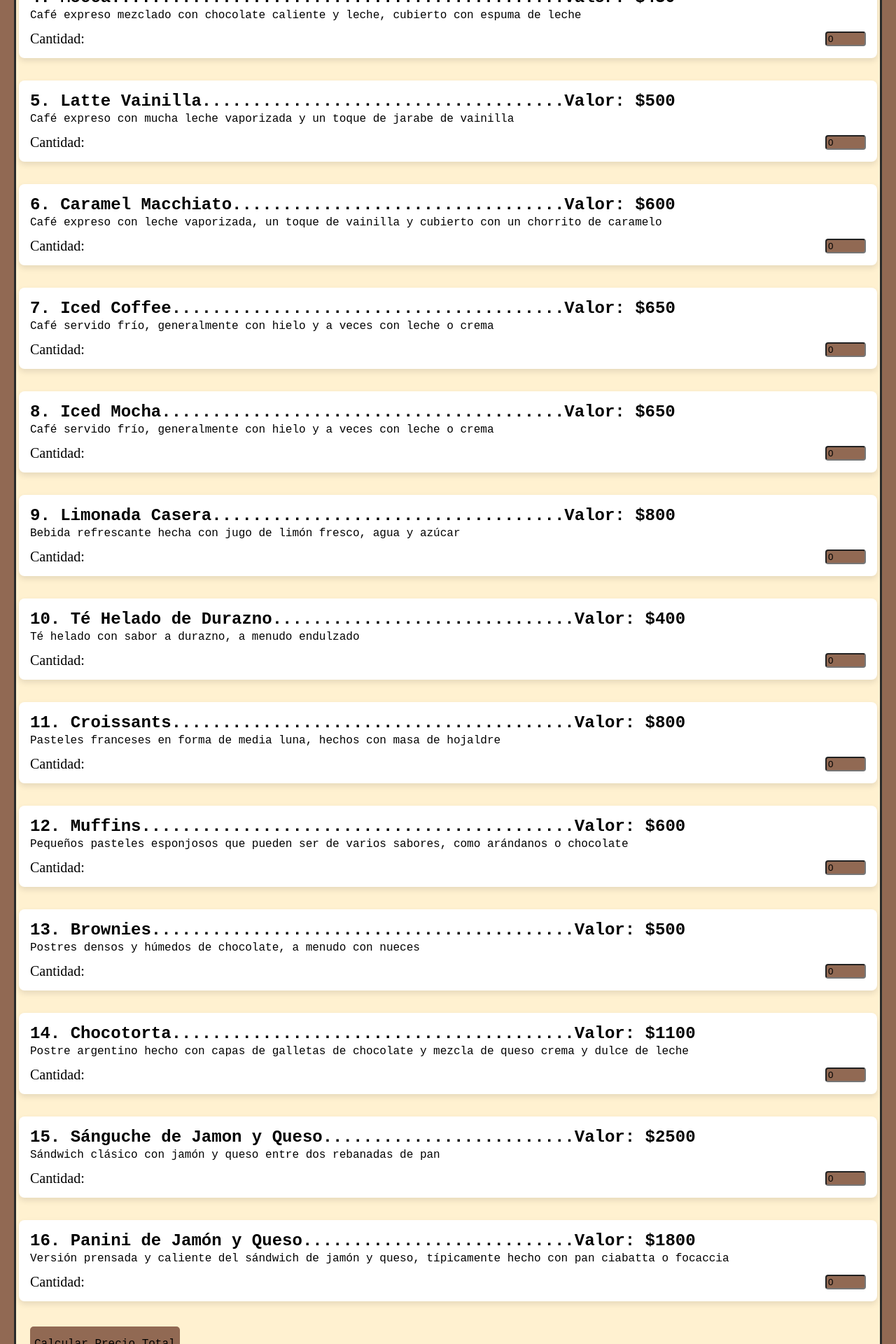
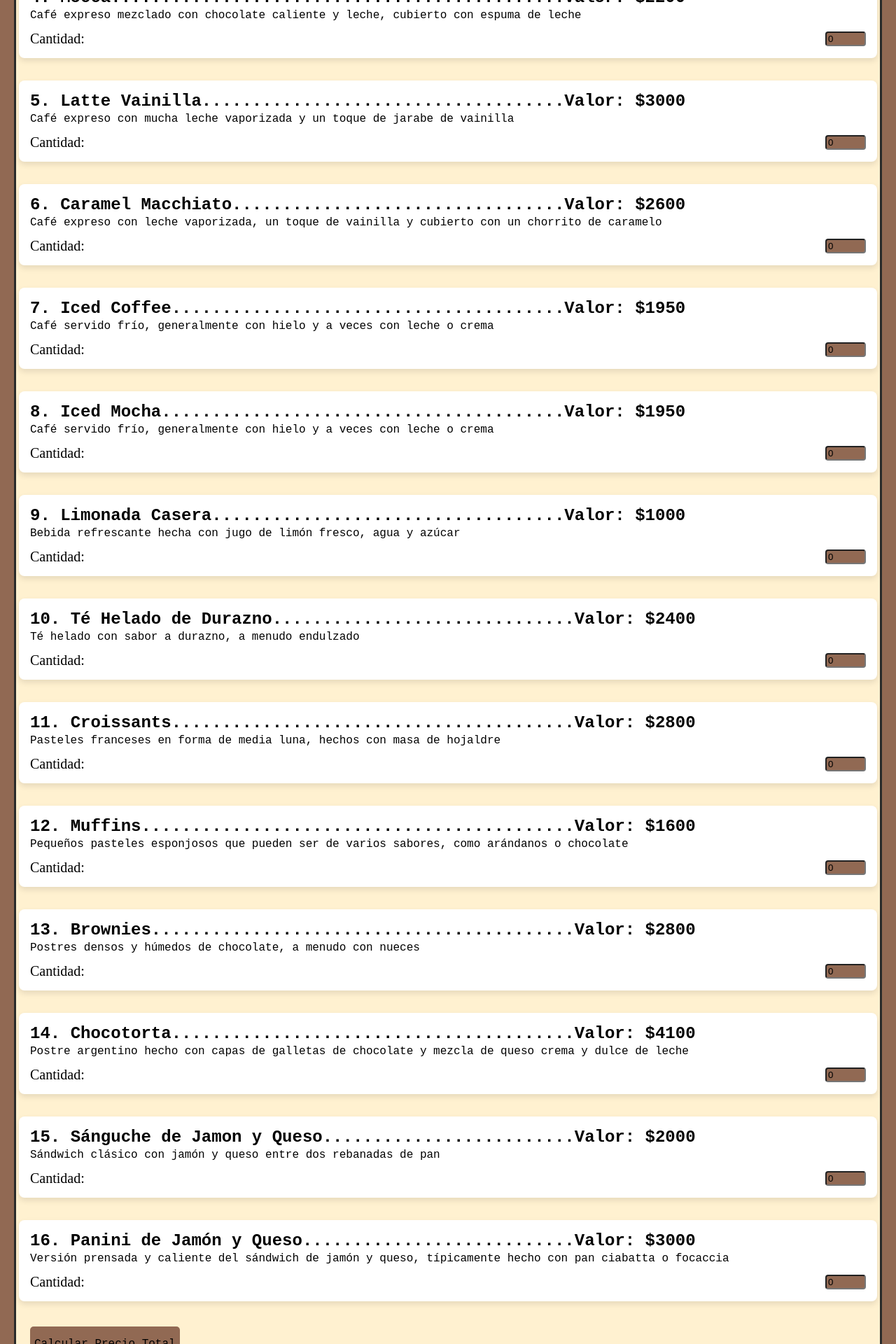
Before and after one commit to MaauroSaavedra/Grupo-ciu, a React (Vite) app in the folder segundo-parcial/: page /menu in a window 1280 px wide. Shown: the part 780-2700 px from the top of the page at 70% size. Built offline with nearby package versions, Linux system fonts and the light colour scheme.

Commit message:
preciosActualizados

```diff
--- a/segundo-parcial/src/Paginas/Menu.jsx
+++ b/segundo-parcial/src/Paginas/Menu.jsx
@@ -3,23 +3,23 @@ import React, {useState} from "react"
 const Menu = () => {
 
     const menuCafeteria = [
-        { id: 1, nombre: 'Espreso', precio: 200.0, descripcion: 'Café concentrado y fuerte preparado forzando agua caliente a través de granos de café finamente molidos.' },
-        { id: 2, nombre: 'Americano', precio: 250.0, descripcion: 'Café expreso diluido con agua caliente, lo que le da un sabor más suave' },
-        { id: 3, nombre: 'Capuchino', precio: 400.0, descripcion: 'Café expreso con partes iguales de espuma de leche y leche vaporizada' },
-        { id: 4, nombre: 'Mocca', precio: 430.0, descripcion: 'Café expreso mezclado con chocolate caliente y leche, cubierto con espuma de leche' },
-        { id: 5, nombre: 'Latte Vainilla', precio: 500.0, descripcion: 'Café expreso con mucha leche vaporizada y un toque de jarabe de vainilla' },
-        { id: 6, nombre: 'Caramel Macchiato', precio: 600.0, descripcion: 'Café expreso con leche vaporizada, un toque de vainilla y cubierto con un chorrito de caramelo' },
-        { id: 7, nombre: 'Iced Coffee', precio: 650.0, descripcion: 'Café servido frío, generalmente con hielo y a veces con leche o crema' },
-        { id: 8, nombre: 'Iced Mocha', precio: 650.0, descripcion: 'Café servido frío, generalmente con hielo y a veces con leche o crema' },
-        { id: 9, nombre: 'Limonada Casera', precio: 800.0, descripcion: 'Bebida refrescante hecha con jugo de limón fresco, agua y azúcar' },
-        { id: 10, nombre: 'Té Helado de Durazno', precio: 400.0, descripcion: 'Té helado con sabor a durazno, a menudo endulzado' },
-        { id: 11, nombre: 'Croissants', precio: 800.0, descripcion: 'Pasteles franceses en forma de media luna, hechos con masa de hojaldre' },
-        { id: 12, nombre: 'Muffins', precio: 600.0, descripcion: 'Pequeños pasteles esponjosos que pueden ser de varios sabores, como arándanos o chocolate' },
-        { id: 13, nombre: 'Brownies', precio: 500.0, descripcion: 'Postres densos y húmedos de chocolate, a menudo con nueces' },
-        { id: 14, nombre: 'Chocotorta', precio: 1100.0, descripcion: 'Postre argentino hecho con capas de galletas de chocolate y mezcla de queso crema y dulce de leche' },
-        { id: 15, nombre: 'Sánguche de Jamon y Queso', precio: 2500.0, descripcion: 'Sándwich clásico con jamón y queso entre dos rebanadas de pan' },
-        { id: 16, nombre: 'Panini de Jamón y Queso', precio: 1800.0, descripcion: 'Versión prensada y caliente del sándwich de jamón y queso, típicamente hecho con pan ciabatta o focaccia' },
-      ];
+      {id: 1, nombre: 'Espreso', precio: 1500.0, descripcion: 'Café concentrado y fuerte preparado forzando agua caliente a través de granos de café finamente molidos.' },
+      { id: 2, nombre: 'Americano', precio: 1250.0, descripcion: 'Café expreso diluido con agua caliente, lo que le da un sabor más suave' },
+      { id: 3, nombre: 'Capuchino', precio: 2300.0, descripcion: 'Café expreso con partes iguales de espuma de leche y leche vaporizada' },
+      { id: 4, nombre: 'Mocca', precio: 2200.0, descripcion: 'Café expreso mezclado con chocolate caliente y leche, cubierto con espuma de leche' },
+      { id: 5, nombre: 'Latte Vainilla', precio: 3000.0, descripcion: 'Café expreso con mucha leche vaporizada y un toque de jarabe de vainilla' },
+      { id: 6, nombre: 'Caramel Macchiato', precio: 2600.0, descripcion: 'Café expreso con leche vaporizada, un toque de vainilla y cubierto con un chorrito de caramelo' },
+      { id: 7, nombre: 'Iced Coffee', precio: 1950.0, descripcion: 'Café servido frío, generalmente con hielo y a veces con leche o crema' },
+      { id: 8, nombre: 'Iced Mocha', precio: 1950.0, descripcion: 'Café servido frío, generalmente con hielo y a veces con leche o crema' },
+      { id: 9, nombre: 'Limonada Casera', precio: 1000.0, descripcion: 'Bebida refrescante hecha con jugo de limón fresco, agua y azúcar' },
+      { id: 10, nombre: 'Té Helado de Durazno', precio: 2400.0, descripcion: 'Té helado con sabor a durazno, a menudo endulzado' },
+      { id: 11, nombre: 'Croissants', precio: 2800.0, descripcion: 'Pasteles franceses en forma de media luna, hechos con masa de hojaldre' },
+      { id: 12, nombre: 'Muffins', precio: 1600.0, descripcion: 'Pequeños pasteles esponjosos que pueden ser de varios sabores, como arándanos o chocolate' },
+      { id: 13, nombre: 'Brownies', precio: 2800.0, descripcion: 'Postres densos y húmedos de chocolate, a menudo con nueces' },
+      { id: 14, nombre: 'Chocotorta', precio: 4100.0, descripcion: 'Postre argentino hecho con capas de galletas de chocolate y mezcla de queso crema y dulce de leche' },
+      { id: 15, nombre: 'Sánguche de Jamon y Queso', precio: 2000.0, descripcion: 'Sándwich clásico con jamón y queso entre dos rebanadas de pan' },
+      { id: 16, nombre: 'Panini de Jamón y Queso', precio: 3000.0, descripcion: 'Versión prensada y caliente del sándwich de jamón y queso, típicamente hecho con pan ciabatta o focaccia' },
+    ];
 
       const [producto, setProducto] = useState({1:0,2:0,3:0,4:0,5:0,6:0,7:0,8:0,9:0,10:0,11:0,12:0,13:0,14:0,15:0,16:0});
       const [total, setTotal] = useState(0);
```
